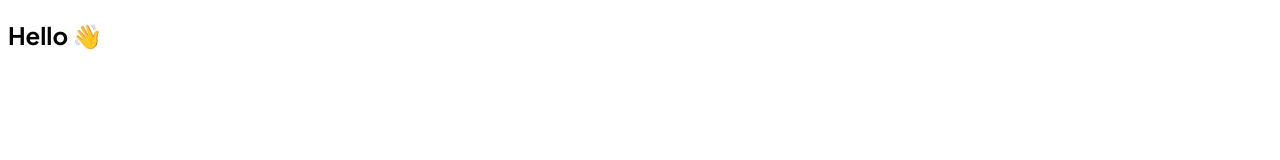
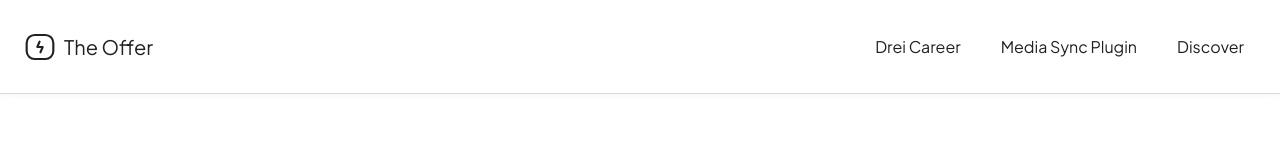
Before and after one commit to erolsk8/the-offer, a website built with webpack: page src/index.html in a window 1280 px wide. Built offline with nearby package versions, Linux system fonts and the light colour scheme.

Commit message:
Implement simple header with logo and main menu

```diff
--- /dev/null
+++ b/src/assets/scripts/header.ts
@@ -0,0 +1,46 @@
+const ACTIVE_CLASS = 'is-active';
+
+const getNavEl = (): HTMLElement | null => {
+  const nav = document.getElementById('js-main-nav');
+  if (nav === null) {
+    console.error('Main navigation element not found');
+    return null;
+  }
+
+  return nav;
+};
+
+const toggleNav = (): void => {
+  getNavEl()?.classList.toggle(ACTIVE_CLASS);
+};
+
+const closeNav = (): void => {
+  getNavEl()?.classList.remove(ACTIVE_CLASS);
+};
+
+window.addEventListener('DOMContentLoaded', () => {
+  const toggleMobileMenu = document.getElementById('js-toggle-mobile-menu');
+  if (toggleMobileMenu === null) {
+    console.error('DOM element for toggling mobile menu not found');
+    return;
+  }
+  toggleMobileMenu.addEventListener('click', toggleNav);
+
+  // Close menu on X icon click
+  const closeMobileMenu = document.getElementById('js-close-mobile-menu');
+  if (closeMobileMenu === null) {
+    console.error('DOM element for closing mobile menu not found');
+    return;
+  }
+  closeMobileMenu.addEventListener('click', closeNav);
+
+  // Close menu on outside click
+  document.addEventListener('click', (event) => {
+    const nav = getNavEl();
+    const target = event.target as HTMLElement;
+
+    if (nav !== null && !nav.contains(target) && !toggleMobileMenu.contains(target)) {
+      closeNav();
+    }
+  });
+});
--- /dev/null
+++ b/src/assets/styles/_colors.scss
@@ -0,0 +1,5 @@
+$color-background: #fff;
+$color-text: #212121;
+
+$color-lightest-gray: #f0f2f2;
+$color-light-gray: #dcdbdb;
--- /dev/null
+++ b/src/assets/styles/_utils.scss
@@ -0,0 +1,23 @@
+$mobile-width: 425px;
+$tablet-width: 768px;
+$tablet-width-max: $tablet-width - 1px;
+$desktop-width: 1024px;
+$desktop-width-max: $desktop-width - 1px;
+
+@mixin tablet {
+  @media (min-width: #{$tablet-width}) {
+    @content;
+  }
+}
+
+@mixin tablet-only {
+  @media (min-width: #{$tablet-width}) and (max-width: #{$desktop-width-max}) {
+    @content;
+  }
+}
+
+@mixin desktop {
+  @media (min-width: #{$desktop-width}) {
+    @content;
+  }
+}
--- a/src/assets/styles/global.scss
+++ b/src/assets/styles/global.scss
@@ -1,5 +1,22 @@
+@import './colors';
 @import './fonts';
+@import './header';
+
+* {
+  box-sizing: border-box; // set universal box-sizing
+}
+
+html {
+  font-size: 16px;
+}
 
 body {
   font-family: 'Plus Jakarta Sans', sans-serif;
+  background: $color-background;
+  color: $color-text;
+  margin: 0;
 }
+
+img {
+  max-width: 100%;
+}
--- /dev/null
+++ b/src/assets/styles/header.scss
@@ -0,0 +1,105 @@
+@import './colors';
+@import './utils';
+
+$spacing: 1.5rem;
+
+.header {
+  border-bottom: 1px solid $color-light-gray;
+  box-shadow: 0 -4px 10px $color-light-gray;
+}
+
+.header-content {
+  display: flex;
+  justify-content: space-between;
+  align-items: center;
+  padding: $spacing;
+  max-width: 1440px;
+  margin: 0 auto;
+}
+
+.header .logo {
+  display: flex;
+  align-items: center;
+
+  span {
+    font-size: 1.25rem;
+    margin-left: 0.5rem;
+  }
+}
+
+.header .menu-control {
+  background: none;
+  border: none;
+  cursor: pointer;
+  padding: 0;
+  margin: 0;
+
+  @include tablet {
+    display: none;
+  }
+
+  img {
+    display: block;
+  }
+}
+
+.header .close-menu-holder {
+  display: flex;
+  justify-content: flex-end;
+  padding: $spacing;
+
+  @include tablet {
+    display: none;
+  }
+}
+
+.header .nav {
+  position: fixed;
+  top: 0;
+  right: -100%;
+  height: 100svh;
+  width: 300px;
+  background-color: $color-lightest-gray;
+  border-left: 1px solid $color-light-gray;
+  transition: right 0.3s ease-in-out;
+  z-index: 100;
+
+  @include tablet {
+    position: static;
+    display: flex;
+    height: auto;
+    width: auto;
+    background-color: transparent;
+    border-left: none;
+  }
+
+  &.is-active {
+    right: 0;
+  }
+}
+
+.header .nav-list {
+  list-style: none;
+  display: flex;
+  flex-direction: column;
+  gap: 0.5rem;
+  padding: 0;
+  margin: 0;
+
+  @include tablet {
+    flex-direction: row;
+    gap: 1rem;
+  }
+
+  a {
+    display: block;
+    text-decoration: none;
+    color: $color-text;
+    padding: 0.75rem;
+    margin: 0 $spacing;
+
+    @include tablet {
+      margin: 0;
+    }
+  }
+}
--- a/src/index.html
+++ b/src/index.html
@@ -1,21 +1,39 @@
-<!DOCTYPE html>
+<!doctype html>
 <html lang="en">
     <head>
-    <meta charset="UTF-8">
-    <meta name="viewport" content="width=device-width, initial-scale=1.0">
-    <meta http-equiv="X-UA-Compatible" content="ie=edge">
+        <meta charset="UTF-8" />
+        <meta name="viewport" content="width=device-width, initial-scale=1.0" />
+        <meta http-equiv="X-UA-Compatible" content="ie=edge" />
         <title>The Offer Website</title>
-    <meta name="description" content="Find the best broadband connection offers in your area">
+        <meta name="description" content="Find the best broadband connection offers in your area" />
     </head>
     <body>
-    <header>
-        <nav></nav>
+        <header class="header">
+            <div class="header-content">
+                <div class="logo">
+                    <img src="images/cable-tag.svg" alt="Logo icon" width="32" height="32" />
+                    <span>The Offer</span>
+                </div>
+                <nav class="nav" id="js-main-nav">
+                    <div class="close-menu-holder">
+                        <button class="menu-control" id="js-close-mobile-menu" aria-label="Close menu">
+                            <img src="images/xmark.svg" alt="Close menu icon" width="32" height="32" />
+                        </button>
+                    </div>
+                    <ul class="nav-list">
+                        <li><a href="https://www.drei.at/de/ueber-uns/karriere/english" target="_blank" rel="nofollow noopener">Drei Career</a></li>
+                        <li><a href="https://wordpress.org/plugins/media-sync" target="_blank" rel="nofollow noopener">Media Sync Plugin</a></li>
+                        <li><a href="https://www.youtube.com/watch?v=dQw4w9WgXcQ&pp=ygUJcmljayByb2xs" target="_blank" rel="nofollow noopener">Discover</a></li>
+                    </ul>
+                </nav>
+                <button class="menu-control" id="js-toggle-mobile-menu" aria-label="Toggle menu">
+                    <img src="images/menu.svg" alt="Toggle menu icon" width="24" height="24" />
+                </button>
+            </div>
         </header>
 
         <main>
-        <section aria-label="Main content">
-            <h1>Hello 👋</h1>
-        </section>
+            <section aria-label="Main content"></section>
         </main>
 
         <footer></footer>
--- a/src/index.ts
+++ b/src/index.ts
@@ -1,3 +1,3 @@
 import './assets/styles/global.scss';
 
-console.log('Hello console log');
+import './assets/scripts/header';
```
Also changed, not shown: public/images/cable-tag.svg (added), public/images/menu.svg (added), public/images/xmark.svg (added). Lines whose indentation alone changed are shown as unchanged.
